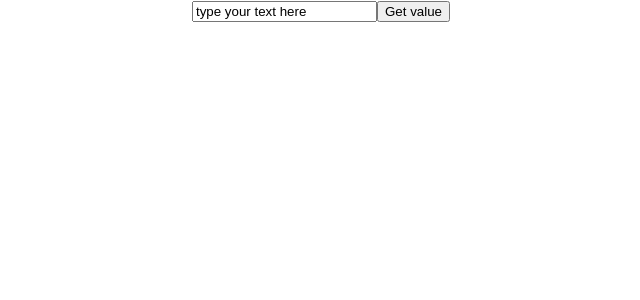
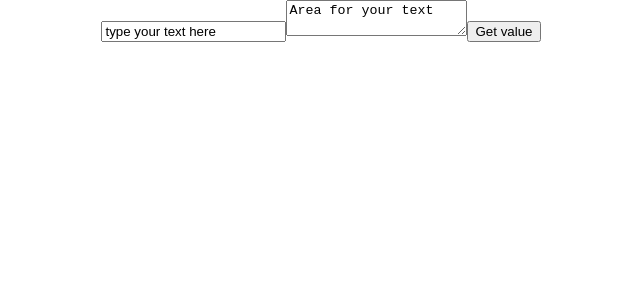
Before and after one commit to Saoa35/fifth-react-lesson, a React (Create React App) app: page / in a window 1280 px wide. Shown: the top 300 px of the page, without its empty margins (319-959 px from the left). Built offline with nearby package versions, Linux system fonts and the light colour scheme.

Commit message:
+ text Area

```diff
--- a/src/components/ControledCompExamp/ControledCompExamp.js
+++ b/src/components/ControledCompExamp/ControledCompExamp.js
@@ -3,7 +3,8 @@ import React from 'react';
 class ControledCompExamp extends React.Component {
 
     state = {
-        value: 'type your text here'
+        value: 'type your text here',
+        textArea: 'Area for your text'
     }
 
     constructor(props) {
@@ -20,8 +21,15 @@ class ControledCompExamp extends React.Component {
     }
 
     handleSubmit(e) {
-        console.log(this.state.value);
+        console.log(this.state.textArea);
         e.preventDefault();
+    }
+
+    handleChangeTexAr(e) {
+        const textArea = e.target.value;
+        this.setState({
+            textArea
+        });
     }
 
     render() {
@@ -32,6 +40,7 @@ class ControledCompExamp extends React.Component {
 
                 <form onSubmit={this.handleSubmit}>
                     <input type='text' value={this.state.value} onChange={this.handleChange}/>
+                    <textarea value={this.state.textArea} onChange={(e) => this.handleChangeTexAr(e)}/>
                     <button>
                         Get value
                     </button>
```
